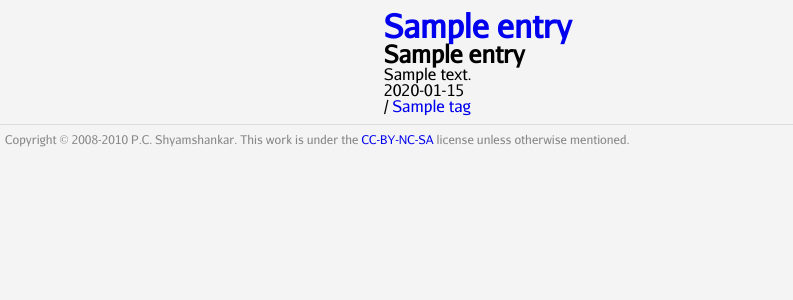
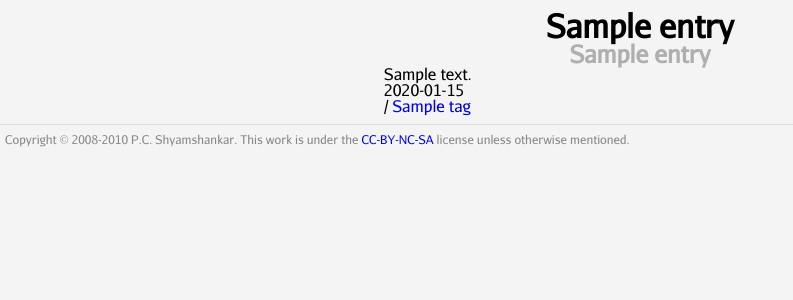
Before and after one commit to sykloid/lucentbeing.com, a Django app: template templates/djournal/entry_detail.html in a window 1280 px wide. Shown: the part 31-331 px from the top of the page, without its empty margins (0-793 px from the left). Run offline with Django 3.2, Linux system fonts and the light colour scheme; the template is opened without the code that fills it: most values are stand-ins (such as "Sample title", 1, 10 or a date in 2020).

Commit message:
Add entry title styling.

```diff
--- a/static/assets/css/style.css
+++ b/static/assets/css/style.css
@@ -101,3 +101,17 @@ body > footer {
     padding: 0px 5px;
     width: 100%;
 }
+
+/* Entry Structure */
+
+.entry > header > hgroup {
+    text-align: center;
+}
+
+.entry > header > hgroup h1 a {
+    color: #000000;
+}
+
+.entry > header > hgroup h2 {
+    color: #AFAFAF;
+}
```
